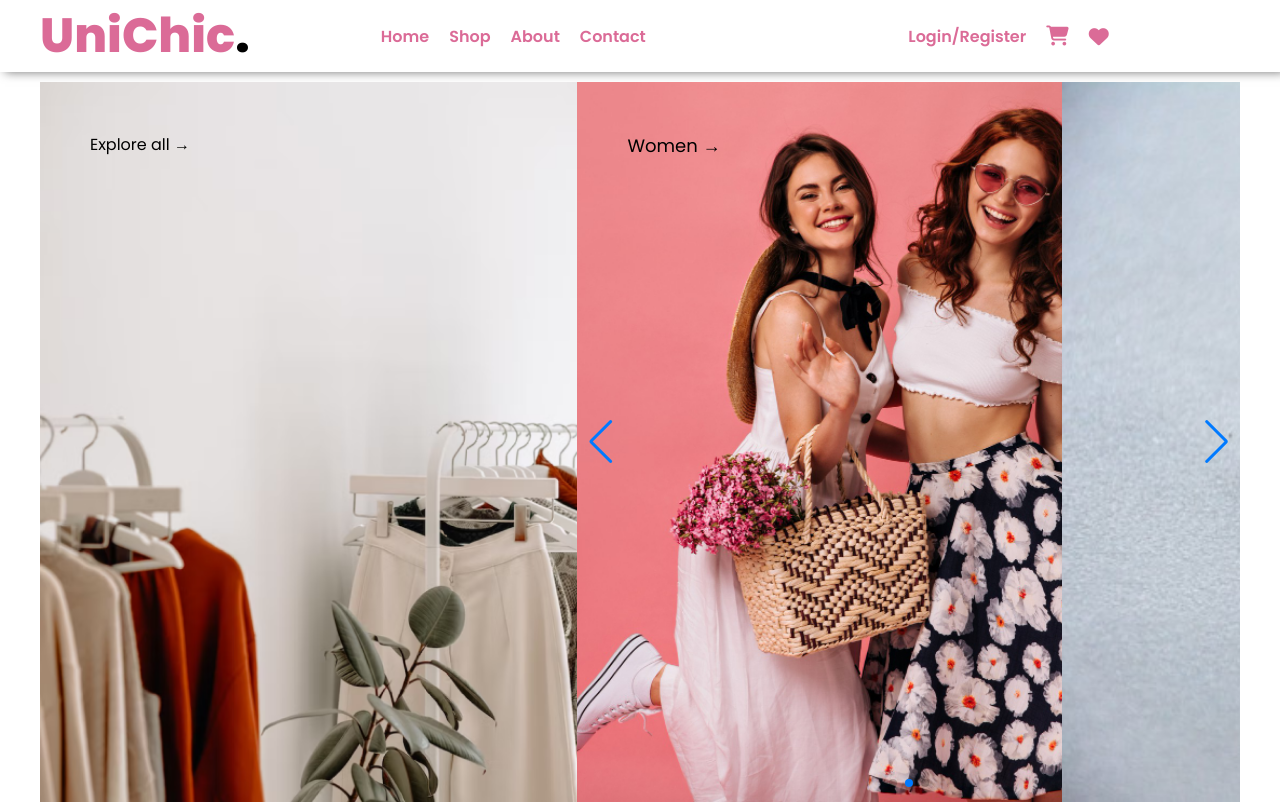
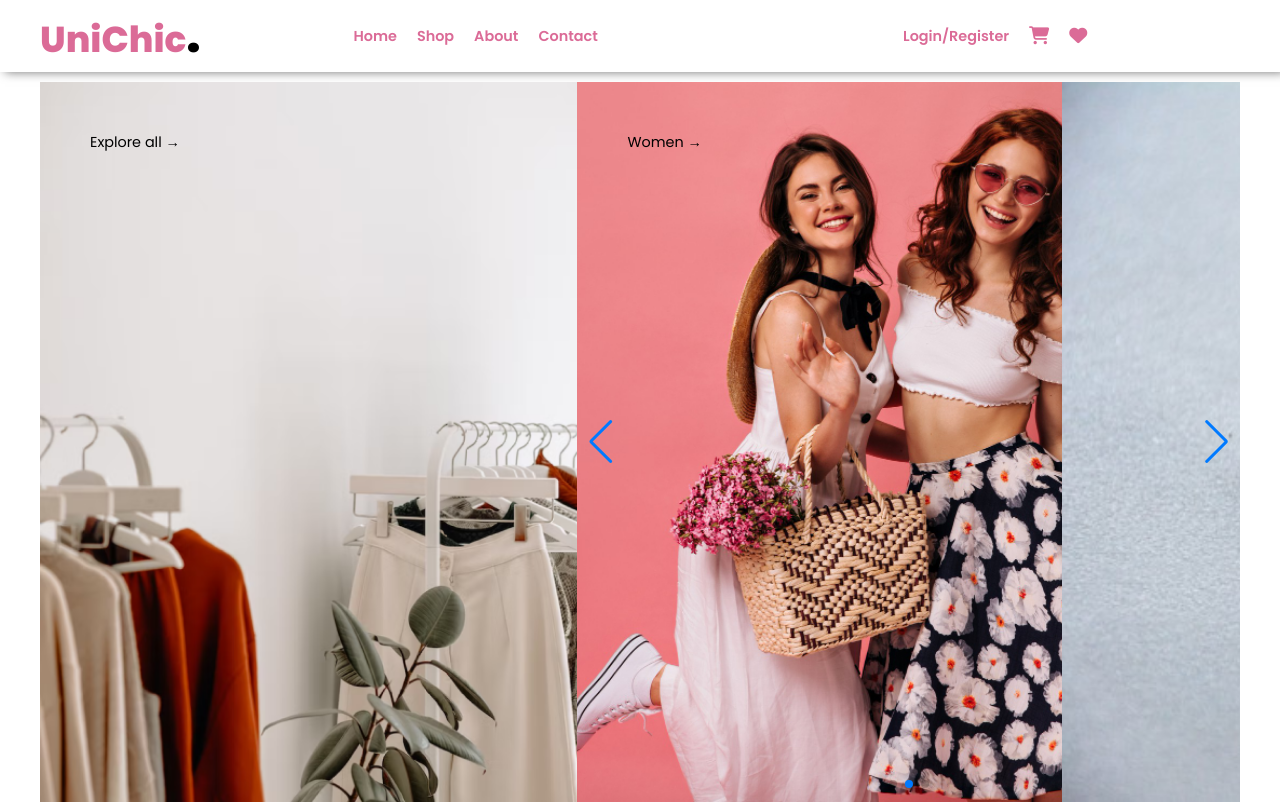
Before and after one commit to pragya-codes/UniChic-app, a React (Vite) app: page / in a window 1280 px wide. Shown: the top 804 px of the page. Built offline with nearby package versions, Linux system fonts and the light colour scheme.

Commit message:
Router added from react-router-dom

```diff
--- a/package.json
+++ b/package.json
@@ -12,6 +12,7 @@
   "dependencies": {
     "react": "^18.2.0",
     "react-dom": "^18.2.0",
+    "react-router-dom": "^6.21.1",
     "swiper": "^11.0.5"
   },
   "devDependencies": {
--- a/src/App.jsx
+++ b/src/App.jsx
@@ -1,21 +1,28 @@
-import Navbar from './components/Navbar';
-import Footer from './components/Footer';
-// import About from './components/About';
+import { RouterProvider, createBrowserRouter } from 'react-router-dom';
+import Layout1 from './components/Layout1';
+// import Navbar from './components/Navbar';
+// import Footer from './components/Footer';
+import About from './components/About';
 // import Product from './components/Product';
-// import Shop from './components/Shop';
+import Shop from './components/Shop';
 import Home from './components/Home';
 import './styles/App.css';
+import Cart from './components/Cart';
+const router = createBrowserRouter([
+	{
+		path: '/',
+		element: <Layout1 />,
+		children: [
+			{ index: true, element: <Home /> },
+			{ path: '/shop', element: <Shop /> },
+			{ path: '/about', element: <About /> },
+			// { path: '/contact', element: <Shop /> },
+			{ path: '/cart', element: <Cart /> },
+		],
+	},
+]);
 function App() {
-	return (
-		<>
-			<Navbar />
-			<Home />
-			{/* <Shop /> */}
-			{/* <About /> */}
-			{/* <Product /> */}
-			<Footer />
-		</>
-	);
+	return <RouterProvider router={router}></RouterProvider>;
 }
 
 export default App;
--- a/src/components/Home.jsx
+++ b/src/components/Home.jsx
@@ -25,6 +25,7 @@ export default function Home() {
 					autoplay={{
 						delay: 2500,
 						disableOnInteraction: false,
+						pauseOnMouseEnter: true,
 					}}
 					pagination={{
 						clickable: true,
--- /dev/null
+++ b/src/components/Layout1.jsx
@@ -0,0 +1,15 @@
+import { Outlet } from 'react-router-dom';
+import Navbar from './Navbar';
+import Footer from './Footer';
+
+function Layout1() {
+	return (
+		<>
+			<Navbar />
+			<Outlet />
+			<Footer />
+		</>
+	);
+}
+
+export default Layout1;
--- a/src/components/Navbar.jsx
+++ b/src/components/Navbar.jsx
@@ -1,3 +1,4 @@
+import { Link } from 'react-router-dom';
 import '../styles/Navbar.css';
 function Navbar() {
 	return (
@@ -5,13 +6,34 @@ function Navbar() {
 			<div className="navbar">
 				<div className="container">
 					<div className="logo">
-						UniChic<span>.</span>
+						<Link
+							to="/"
+							style={{ all: 'inherit', cursor: 'pointer' }}
+						>
+							UniChic<span>.</span>
+						</Link>
 					</div>
 					<ul className="menu">
-						<li>Home</li>
-						<li>Shop</li>
-						<li>About</li>
-						<li>Contact</li>
+						<li>
+							<Link to="/" className="link">
+								Home
+							</Link>
+						</li>
+						<li>
+							<Link to="/shop" className="link">
+								Shop
+							</Link>
+						</li>
+						<li>
+							<Link to="/about" className="link">
+								About
+							</Link>
+						</li>
+						<li>
+							<Link to="/contact" className="link">
+								Contact
+							</Link>
+						</li>
 					</ul>
 					<ul className="side">
 						<li>Login/Register</li>
--- a/src/components/Product.jsx
+++ b/src/components/Product.jsx
@@ -2,6 +2,7 @@
 import { CartContext } from '../context/cartContext';
 import { useContext, useState } from 'react';
 import '../styles/Product.css';
+import { Link } from 'react-router-dom';
 function Product({ setWish, wish, item, title, img, price }) {
 	const { cart, setCart, setCartCount } = useContext(CartContext);
 	const [toggle, setToggle] = useState(true);
@@ -50,7 +51,11 @@ function Product({ setWish, wish, item, title, img, price }) {
 						ADD TO CART
 					</button>
 				) : (
-					<button className="btn">GO TO CART!</button>
+					<button className="btn">
+						<Link to="/cart" className="btn-link">
+							GO TO CART!
+						</Link>
+					</button>
 				)}
 			</ul>
 		</>
--- a/src/styles/App.css
+++ b/src/styles/App.css
@@ -3,6 +3,7 @@
 :root {
 	--pink: #db6b97;
 	--grey: #737373;
+	font-size: 0.9rem;
 }
 
 * {
@@ -12,3 +13,13 @@
 	list-style: none;
 	box-sizing: border-box;
 }
+
+.link,
+.btn-link {
+	text-decoration: none;
+	color: inherit;
+}
+
+.link:hover {
+	color: black;
+}
--- a/src/styles/Home.css
+++ b/src/styles/Home.css
@@ -13,7 +13,6 @@
 
 .swiper-slide {
 	text-align: center;
-	font-size: 18px;
 	background: #fff;
 	position: relative;
 	/* Center slide text vertically */
--- a/src/styles/Navbar.css
+++ b/src/styles/Navbar.css
@@ -20,7 +20,7 @@ span {
 .container .logo {
 	color: var(--pink);
 	font-weight: 800;
-	font-size: 48px;
+	font-size: 2.5rem;
 }
 
 .menu,
```
Also changed, not shown: 1 other file (tests, documents, lock files or other folders).
